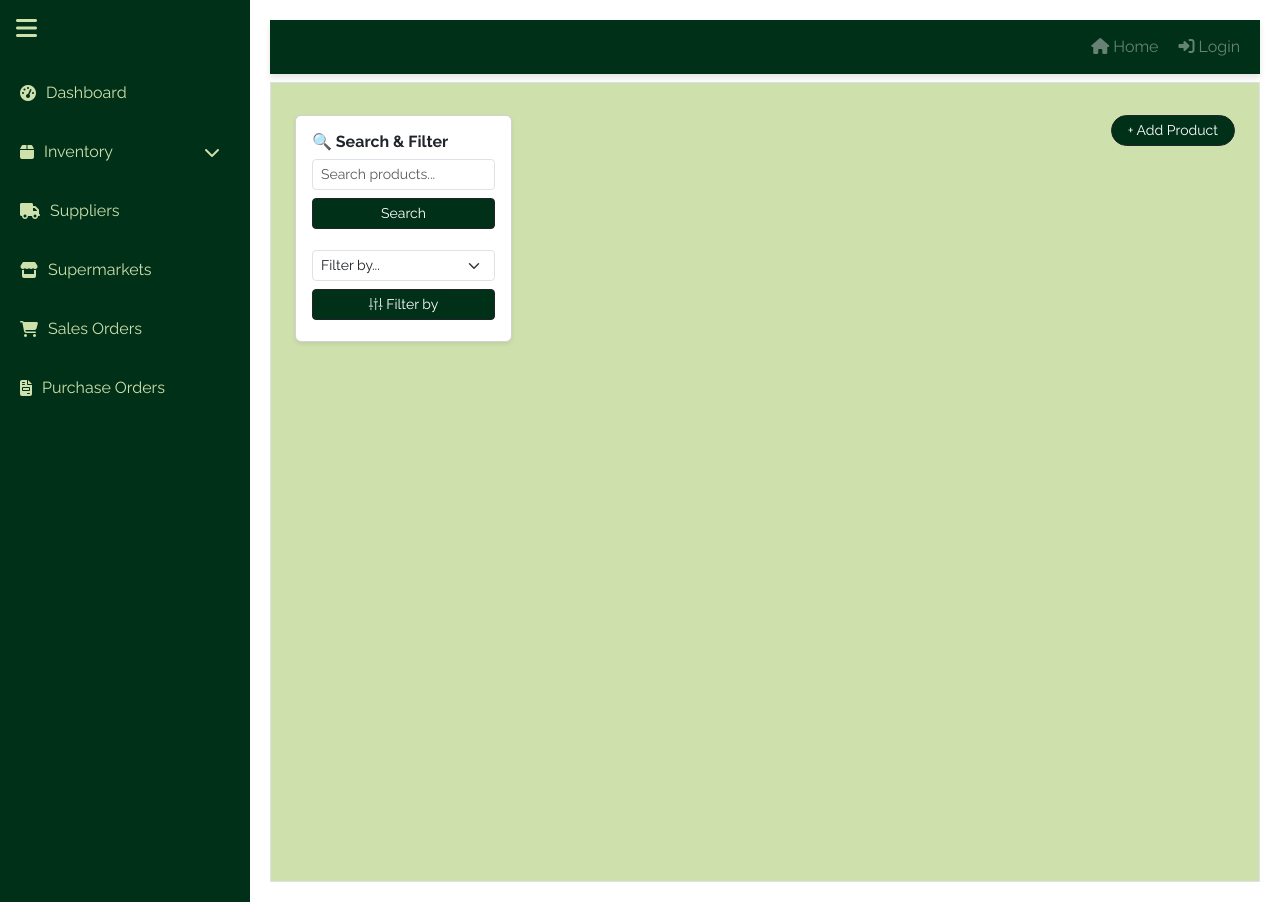
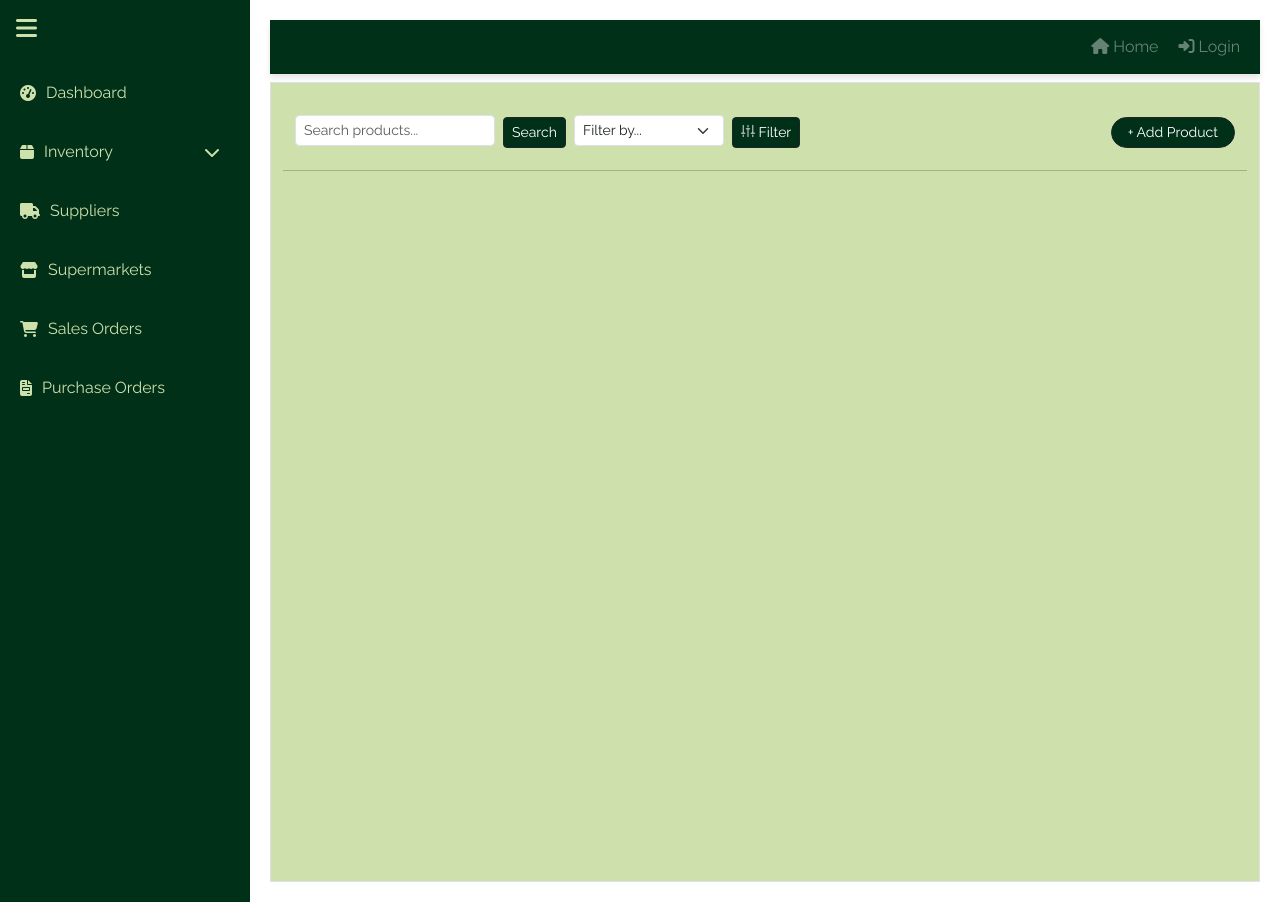
Before and after one commit to Team-5-Django/warehouse_system, a Django app: page /inventory/products/ in a window 1280 px wide. Run offline with Django 5.2, Linux system fonts and the light colour scheme; data that the repository does not hold is empty; some libraries are stand-ins or nearby versions.

Commit message:
final updates

```diff
--- a/Warehouse/shipments/templates/factory/factory_list.html
+++ b/Warehouse/shipments/templates/factory/factory_list.html
@@ -7,7 +7,7 @@
         {% for factory in factories %}
 
             <li class="list-group-item mb-1">
-                <a href="{% url 'factory_detail' factory.id %}">{{ factory.name }}</a>
+                <a id="fn" href="{% url 'factory_detail' factory.id %}">{{ factory.name }}</a>
             </li>
         {% endfor %}
     </ul>
--- a/Warehouse/static/css/style.css
+++ b/Warehouse/static/css/style.css
@@ -104,11 +104,11 @@ body {
   width: 60%;
   max-width: 900px;
   margin: 20px auto;
-  background: var(--bs-secondary);
   padding: 15px;
   border-radius: 0;
   box-shadow: 0px 4px 15px rgba(0, 0, 0, 0.2);
-  border: 1px solid #ddd;
+  border: 1px solid white;
+  background: white !important;
 }
 
 .register-form h2 {
@@ -150,7 +150,6 @@ body {
 }
 
 .btn-dark,
-.btn-secondary,
 .btn-success {
   cursor: pointer;
   background: var(--bs-danger);
@@ -265,11 +264,15 @@ td {
 }
 
 .btn-primary {
-  background: var(--bs-primary) !important;
+  background: var(--bs-success) !important;
   border: none;
   box-shadow: none !important;
 }
 
+.btn-secondary {
+  background: var(--bs-secondary) !important;
+  border: none;
+}
 .btn-primary:hover,
 .btn-primary:active,
 .btn-primary:focus {
@@ -278,7 +281,7 @@ td {
   outline: none !important;
 }
 .card {
-  border-radius: 0 !important;
+  border-radius: 0 !important;
 }
 #fn{
   color: #003018;
--- a/Warehouse/templates/dashboard/dashboard.html
+++ b/Warehouse/templates/dashboard/dashboard.html
@@ -3,7 +3,7 @@
 
 {% block content %}
 
-<div class="container mt-2 border py-2">
+<div class="container mt-2 py-2">
     <h1 style="color:#003018;">Dashboard</h1>
 
     <p>Welcome to the dashboard</p>
--- a/Warehouse/templates/dashboard/products_list.html
+++ b/Warehouse/templates/dashboard/products_list.html
@@ -21,10 +21,10 @@
                                 <td >{{ product.name }}</td>
                                 <td><img src="{{ product.thumbnail }}" width='50px' height='50px'></td>
                                 <td >{{ product.category }}</td>
-                                <td>{{ product.quantity }} <a href="{% url 'add_shipment' product_id=product.id %}" class="btn btn-primary  mx-2">Purchase</a> </td>
+                                <td>{{ product.quantity }} <a href="{% url 'add_shipment' product_id=product.id %}" class="btn btn-primary btn-sm ms-2">Purchase</a> </td>
                                 <td>
-                                    <a href="{% url 'update_product' product.id %}" class="btn btn-primary ">Edit</a>
-                                    <a href="{% url 'delete_product' product.id %}" class="btn btn-secondary ms-1 mt-1">Delete</a>
+                                    <a href="{% url 'update_product' product.id %}" class="btn btn-primary btn-sm">Edit</a>
+                                    <a href="{% url 'delete_product' product.id %}" class="btn btn-primary btn-sm">Delete</a>
                                 </td>
                             </tr>
                         {% endfor %}
--- a/Warehouse/templates/inventory/products.html
+++ b/Warehouse/templates/inventory/products.html
@@ -8,20 +8,17 @@
 <div class="container mt-4">
   <div class="row">
 
-    <div class="col-md-3">
-      <div class="card p-3 shadow-sm">
-        <h6 class="fw-bold">🔍 Search & Filter</h6>
 
+    <div class="d-flex align-items-center gap-2 mb-3">
 
-        <form method="GET" action="{% url 'products' %}" class="mb-3">
-          <input type="text" name="q" class="form-control form-control-sm mb-2"
-                 placeholder="Search products..." value="{{ request.GET.q }}">
-          <button type="submit" class="btn btn-dark btn-sm w-100">Search</button>
+      <form method="GET" action="{% url 'products' %}" class="d-flex align-items-center">
+        <input type="text" name="q" class="form-control form-control-sm me-2"
+               placeholder="Search products..." value="{{ request.GET.q }}" style="width: 200px;">
+        <button type="submit" class="btn btn-dark btn-sm">Search</button>
       </form>
 
-
-        <form method="GET" action="{% url 'products' %}">
-          <select name="filter_by" class="form-select form-select-sm mb-2">
+      <form method="GET" action="{% url 'products' %}" class="d-flex align-items-center">
+        <select name="filter_by" class="form-select form-select-sm me-2" style="width: 150px;">
           <option value="">Filter by...</option>
           <option value="name" {% if request.GET.filter_by == "name" %}selected{% endif %}>Name</option>
           <option value="sku" {% if request.GET.filter_by == "sku" %}selected{% endif %}>SKU</option>
@@ -29,20 +26,19 @@
           <option value="low_stock" {% if request.GET.filter_by == "low_stock" %}selected{% endif %}>Low Stock</option>
           <option value="out_of_stock" {% if request.GET.filter_by == "out_of_stock" %}selected{% endif %}>Out of Stock</option>
         </select>
-          <button type="submit" class="btn btn-dark btn-sm w-100">
-            <i class="bi bi-sliders2-vertical"></i> Filter by
+        <button type="submit" class="btn btn-dark btn-sm">
+          <i class="bi bi-sliders2-vertical"></i> Filter
         </button>
       </form>
-      </div>
+
+      <a href="{% url 'add_product' %}" class="btn btn-dark btn-sm px-3 py-1 rounded-pill ms-auto">
+        + Add Product
+      </a>
+
     </div>
 
-    <!-- Product List -->
-    <div class="col-md-9">
-      <div class="d-flex justify-content-end mb-3">
-        <a href="{% url 'add_product' %}" class="btn btn-dark btn-sm px-3 py-1 rounded-pill">
-          + Add Product
-        </a>
-      </div>
+
+    <hr>
 
     <div class="d-flex flex-wrap justify-content-center gap-3">
       {% for product in products %}
@@ -54,7 +50,6 @@
             <div class="card-body">
               <h6 class="card-title">{{ product.name }}</h6>
               <p class="card-text" style="font-size: 0.85rem;">{{ product.description }}</p>
-
 
               <span class="badge
                 {% if product.status == 'in_stock' %} bg-success
@@ -69,9 +64,7 @@
         </a>
       {% endfor %}
     </div>
+
   </div>
 </div>
-    </div>
-
-
 {% endblock %}
--- a/Warehouse/templates/orders/order_detail.html
+++ b/Warehouse/templates/orders/order_detail.html
@@ -11,8 +11,8 @@
     <div class="col-md-6 text-right">
         <!-- confirm -->
         {%if order.status == "Pending"%}
-        <a href="{% url 'cancel_order' order.pk %}" class="btn btn-danger btn-sm">cancel</a>
-        <a href="{% url 'confirm_order' order.pk %}" class="btn btn-success btn-sm">Confirm</a>
+        <a href="{% url 'confirm_order' order.pk %}" class="btn btn-primary btn-sm">Confirm</a>
+        <a href="{% url 'cancel_order' order.pk %}" class="btn btn-primary btn-sm">cancel</a>
         {% elif order.status == "Confirmed"%}
         <!-- shipped -->
          <a href="{% url 'shipping_order' order.pk %}" class="btn btn-success btn-sm">Shipped</a>
@@ -45,5 +45,5 @@
         {% endfor %}
     </tbody>
 </table>
-<a href="{% url 'order_list' %}" class="btn btn-secondary">Back to Orders</a>
+<a href="{% url 'order_list' %}" class="btn btn-primary">Back to Orders</a>
 {% endblock %}
--- a/Warehouse/templates/orders/order_list.html
+++ b/Warehouse/templates/orders/order_list.html
@@ -2,7 +2,7 @@
 {% block content %}
 <div class="d-flex justify-content-between align-items-center ms-1 p-2">
     <h2><i class="fas fa-box me-2"></i> Orders List</h2>
-    <a href="{% url 'order_create' %}" class="btn btn-success">Create New Order</a>
+    <a href="{% url 'order_create' %}" class="btn btn-primary">Create New Order</a>
 </div>
 
 <!-- Search Form -->
@@ -71,10 +71,10 @@
             <td>{{ order.status }}</td>
             <td>{{ order.created_at }}</td>
             <td>
-                <a href="{% url 'order_detail' order.pk %}" class="btn btn-outline-success btn-sm">View</a>
+                <a href="{% url 'order_detail' order.pk %}" class="btn btn-primary btn-sm">View</a>
 
                 {% if request.user.is_manager %}
-                <a href="{% url 'order_update' order.pk %}" class="btn btn-outline-warning btn-sm">Edit</a>
+                <a href="{% url 'order_update' order.pk %}" class="btn btn-primary btn-sm">Edit</a>
                 {% endif %}
 
                 {% if request.user.is_employee%}
--- a/Warehouse/templates/orders/supermarket_form.html
+++ b/Warehouse/templates/orders/supermarket_form.html
@@ -6,7 +6,7 @@
         {% csrf_token %}
         {{ form.as_p }}
         <button type="submit" class="btn btn-primary">Save</button>
-        <a href="{% url 'supermarket_list' %}" class="btn btn-secondary ms-1 mt-1">Cancel</a>
+        <a href="{% url 'supermarket_list' %}" class="btn btn-secondary ms-1 ">Cancel</a>
     </form>
 </div>
 {% endblock %}
--- a/Warehouse/templates/orders/supermarket_list.html
+++ b/Warehouse/templates/orders/supermarket_list.html
@@ -21,8 +21,8 @@
                 <td>{{ supermarket.phone }}</td>
                 <td>{{ supermarket.email }}</td>
                 <td>
-                    <a href="{% url 'supermarket_update' supermarket.pk %}" class="btn btn-outline-warning btn-sm">Edit</a>
-                    <a href="{% url 'supermarket_delete' supermarket.pk %}" class="btn btn-outline-danger btn-sm">Delete</a>
+                    <a href="{% url 'supermarket_update' supermarket.pk %}" class="btn btn-primary btn-sm">Edit</a>
+                    <a href="{% url 'supermarket_delete' supermarket.pk %}" class="btn btn-primary btn-sm">Delete</a>
 
                 </td>
             </tr>
```
Also changed, not shown: Warehouse/templates/orders/order_form.html (+4 -4 lines), Warehouse/users/templates/users/approve_users.html (+4 -4 lines), Warehouse/users/templates/users/signup.html (+11 -6 lines). Lines whose indentation alone changed are shown as unchanged.
